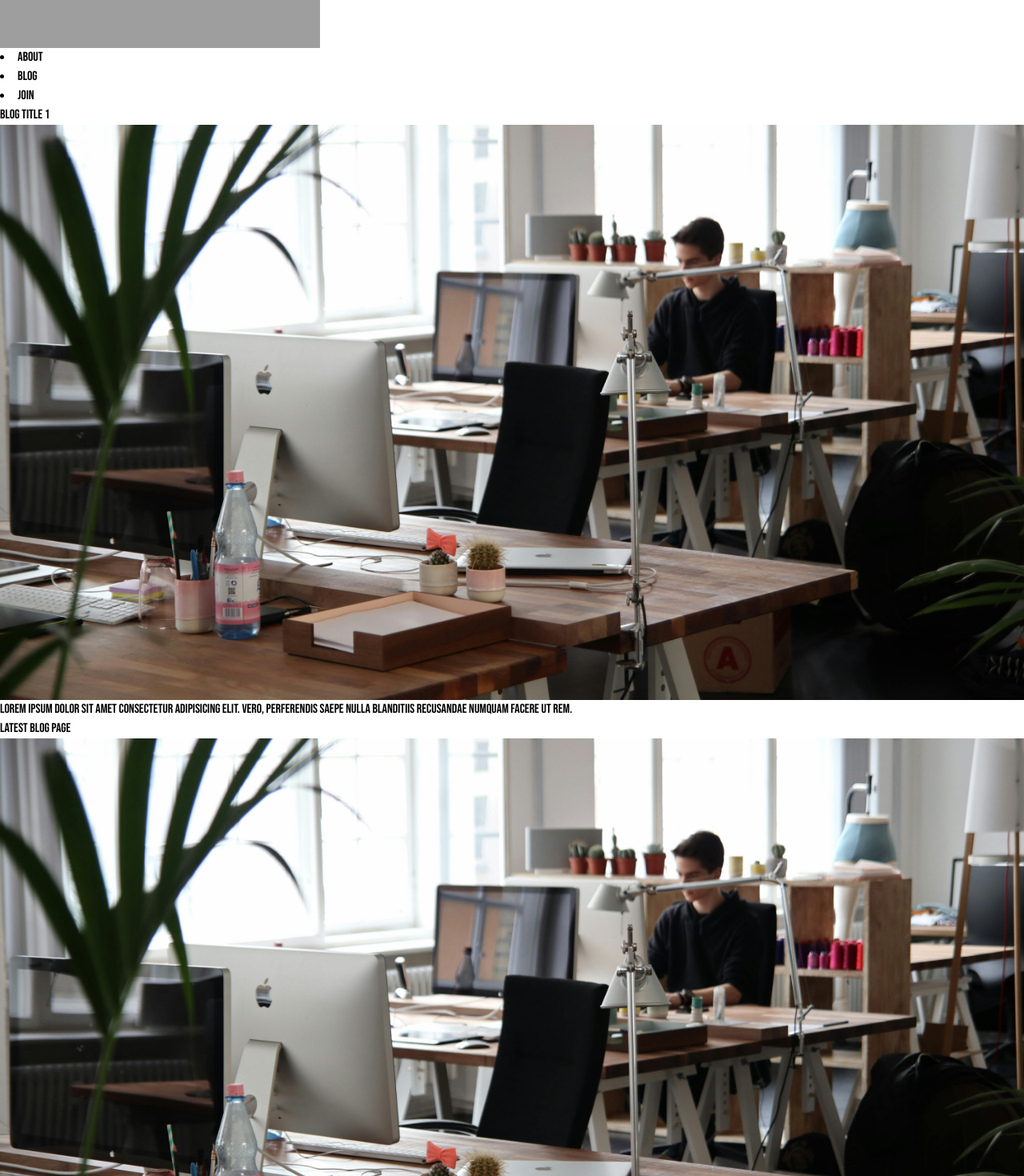
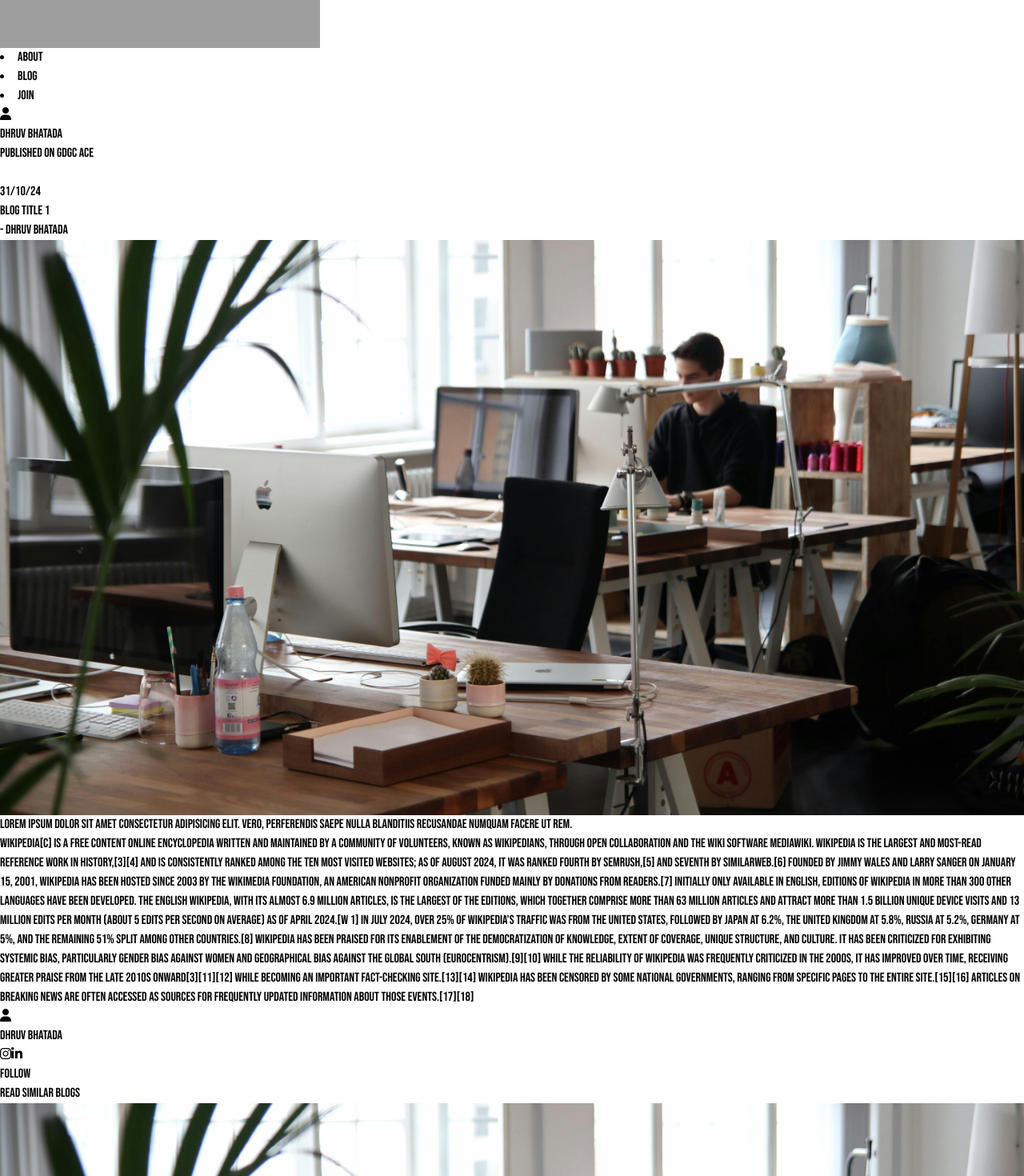
Before and after one commit to gdgc-ace/Hacktober-BlogWebApp, a React (Vite) app in the folder frontend/: page /blog/1 in a window 1280 px wide. Shown: the part 240-1710 px from the top of the page at 80% size. Built offline with nearby package versions, Linux system fonts and the light colour scheme; grey boxes are pictures that could not be loaded.

Commit message:
Completed BlogDetailPage

```diff
--- a/frontend/index.html
+++ b/frontend/index.html
@@ -5,6 +5,7 @@
     <link rel="icon" type="image/svg+xml" href="/vite.svg" />
     <meta name="viewport" content="width=device-width, initial-scale=1.0" />
     <title>Blog App</title>
+    <link rel="stylesheet" href="https://cdnjs.cloudflare.com/ajax/libs/font-awesome/6.0.0-beta3/css/all.min.css">
   </head>
   <body>
     <div id="root"></div>
--- a/frontend/src/components/BlogDetailsPage/BlogBody.tsx
+++ b/frontend/src/components/BlogDetailsPage/BlogBody.tsx
@@ -9,11 +9,45 @@ const BlogBody = () => {
 
     return (
         <>
-            <div className="p-8">
-                <h1 className="text-4xl font-semibold mb-4">{blog.title}</h1>
-                <img src={blog.image ?? ""} alt={blog.title ?? "Default title"} className="w-full h-64 object-cover rounded-md mb-4" />
-                <p className="text-gray-600">{blog.description}</p>
+            <div className="p-8 px-40 flex flex-col justify-center text-left align-text">
+                <div className="flex w-[60%] justify-between mx-auto items-center mb-4">
+                    <h1 className="text-4xl font-semibold ">{blog.title}</h1>
+                    <div className="text-right justify-center flex ">
+                        <h2>- Dhruv Bhatada</h2>
+                    </div>
+                </div>
+                <img src={blog.image ?? ""} alt={blog.title ?? "Default title"} className="w-[60%] mx-auto object-cover rounded-md mb-4" />
+                <p className="text-gray-600 w-[60%] mx-auto">{blog.description}</p>
+                <p className="text-gray-600 w-[60%] mx-auto">
+                Wikipedia[c] is a free content online encyclopedia written and maintained by a community of volunteers, known as Wikipedians, through open collaboration and the wiki software MediaWiki. Wikipedia is the largest and most-read reference work in history,[3][4] and is consistently ranked among the ten most visited websites; as of August 2024, it was ranked fourth by Semrush,[5] and seventh by Similarweb.[6] Founded by Jimmy Wales and Larry Sanger on January 15, 2001, Wikipedia has been hosted since 2003 by the Wikimedia Foundation, an American nonprofit organization funded mainly by donations from readers.[7]
+
+Initially only available in English, editions of Wikipedia in more than 300 other languages have been developed. The English Wikipedia, with its almost 6.9 million articles, is the largest of the editions, which together comprise more than 63 million articles and attract more than 1.5 billion unique device visits and 13 million edits per month (about 5 edits per second on average) as of April 2024.[W 1] In July 2024, over 25% of Wikipedia's traffic was from the United States, followed by Japan at 6.2%, the United Kingdom at 5.8%, Russia at 5.2%, Germany at 5%, and the remaining 51% split among other countries.[8]
+
+Wikipedia has been praised for its enablement of the democratization of knowledge, extent of coverage, unique structure, and culture. It has been criticized for exhibiting systemic bias, particularly gender bias against women and geographical bias against the Global South (Eurocentrism).[9][10] While the reliability of Wikipedia was frequently criticized in the 2000s, it has improved over time, receiving greater praise from the late 2010s onward[3][11][12] while becoming an important fact-checking site.[13][14] Wikipedia has been censored by some national governments, ranging from specific pages to the entire site.[15][16] Articles on breaking news are often accessed as sources for frequently updated information about those events.[17][18]
+                </p>
             </div>
+
+            <div className="border w-[50%] mt-4 mx-auto"/>
+
+            <div className="pt-8 flex items-center mx-auto w-[50%]">
+                <div className="bg-black p-4 rounded-full mr-4">
+                    <i className="fa-solid fa-user text-white"></i>
+                </div>
+                <div className="w-full flex justify-between">
+                    <div className="">
+                        <h2>Dhruv Bhatada</h2>
+                        <a className="hover:cursor-pointer">
+                            <i className="fa-brands fa-instagram pr-2"></i>
+                            <i className="fa-brands fa-linkedin-in"></i>
+                        </a>
+                    </div>
+                    <div className="">
+                        <button className="bg-yellow-400 text-white px-4 py-2 rounded-full">FOLLOW</button>
+                    </div>
+                </div>
+            </div>
+
+            <div className="border w-[50%] mt-4 mx-auto"/>
         </>
     )
 }
--- a/frontend/src/components/BlogDetailsPage/HeaderCard.tsx
+++ b/frontend/src/components/BlogDetailsPage/HeaderCard.tsx
@@ -1,8 +1,31 @@
+import { useParams } from "react-router-dom";
+import blogData from '../../data/BlogData';
+
 const HeaderCard = () => {
+
+  const { id } = useParams();
+  const blog = blogData.find((blog) => blog.id === parseInt(id ?? "0"));
+
+  if (!blog) return <div>Blog not found</div>;
+
   return (
     <>
-        <div className="h-[120px] bg-gray-700"></div>
-        <div className="h-[400px] bg-green-700"></div>
+        <div className="pt-[120px] flex mx-auto w-[50%]">
+          <div className="bg-black p-4 rounded-full mr-4">
+            <i className="fa-solid fa-user text-white"></i>
+          </div>
+          <div className="w-full flex justify-between">
+             <div className="">
+              <h2>Dhruv Bhatada</h2>
+              <h3>Published on GDGC ACE</h3>
+             </div>
+            <div className="items-end flex text-right">
+              <h2>&#8203; </h2>
+              <h2>31/10/24</h2>
+            </div>
+          </div>
+        </div>
+        <div className="border w-[50%] mt-4 mx-auto"/>
     </>
   )
 }
--- a/frontend/src/components/BlogPage/Carousel.tsx
+++ b/frontend/src/components/BlogPage/Carousel.tsx
@@ -1,8 +1,11 @@
 import { useState } from 'react';
-import { Link } from 'react-router-dom';
+import { Link, useLocation  } from 'react-router-dom';
 import blogData from '../../data/BlogData';
 
 const Carousel = () => {
+  const location = useLocation();
+  const isBlogDetailsPage = location.pathname.includes("/blog/");
+
   const [currentPage, setCurrentPage] = useState(1);
   const itemsPerPage = 3;
 
@@ -24,7 +27,9 @@ const Carousel = () => {
 
   return (
     <>
-      <div className="mt-32 font-semibold text-6xl text-center">LATEST BLOG PAGE</div>
+      <div className={`font-semibold text-6xl text-center ${isBlogDetailsPage ? 'mt-8' : 'mt-32'}`}>
+        {isBlogDetailsPage ? 'READ SIMILAR BLOGS' : 'LATEST BLOG PAGE'}
+      </div>
       <div className="flex mt-8 px-40 justify-center gap-8">
         {currentItems.map((blog) => (
           <div key={blog.id} className="p-4 rounded-lg">
--- a/frontend/src/components/Navbar.tsx
+++ b/frontend/src/components/Navbar.tsx
@@ -1,32 +1,33 @@
-import { Link } from "react-router-dom";
+import { Link, useLocation } from "react-router-dom";
 
 const Navbar = () => {
+  const location = useLocation();
+  const isBlogDetailsPage = location.pathname.includes("/blog/");
 
   return (
     <>
       <nav>
-        <div className="flex justify-evenly items-center w-full p-10 fixed z-10 text-white">
+        <div className="flex justify-evenly items-center w-full p-10 fixed z-10 ">
           <div className="w-full text-left ml-16 p-1">
             <Link to="/">
-            <img src="./logo-1.png" className="w-[60px]"/>
+              <img src="./logo-1.png" className="w-[60px]" alt="Logo" />
             </Link>
-            {/* <img src="./logo-2.png" className="w-[260px] "/> */}
           </div>
           <div className="flex list-none items-center mx-16 text-2xl w-[30%] justify-around">
             <li>
-                <a href="">About</a>
+              <Link to="/about" className={`hover:text-gray-700 ${isBlogDetailsPage ? 'text-black' : 'text-white'}`}>About</Link>
             </li>
             <li>
-                <a href="">Blog</a>
+              <Link to="/blog" className={`hover:text-gray-700 ${isBlogDetailsPage ? 'text-black' : 'text-white'}`}>Blog</Link>
             </li>
-            <li className="bg-[#FEBB00] px-8 py-1 rounded-md text-white">
-                <a href="">JOIN</a>
+            <li className={`bg-[#FEBB00] px-8 py-1 rounded-md ${isBlogDetailsPage ? 'text-white' : 'text-black'}`}>
+              <Link to="/join">JOIN</Link>
             </li>
           </div>
         </div>
       </nav>
     </>
-  )
+  );
 }
 
-export default Navbar
+export default Navbar;
```
